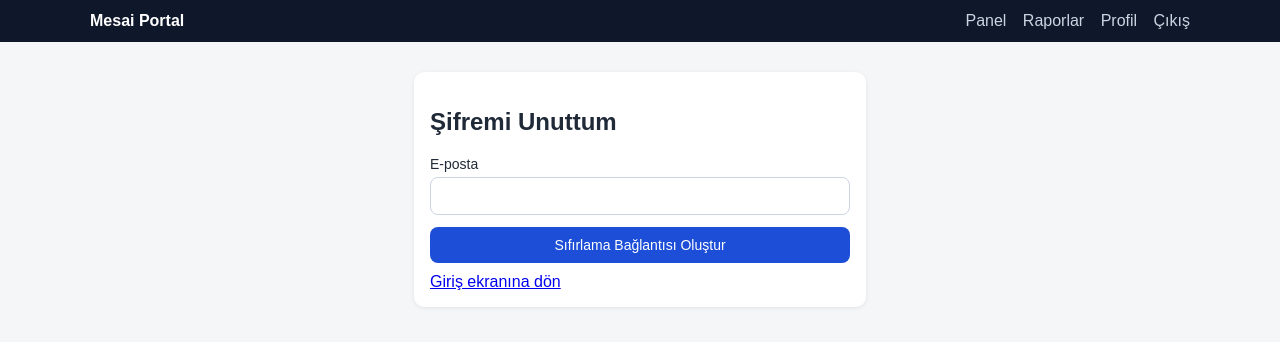
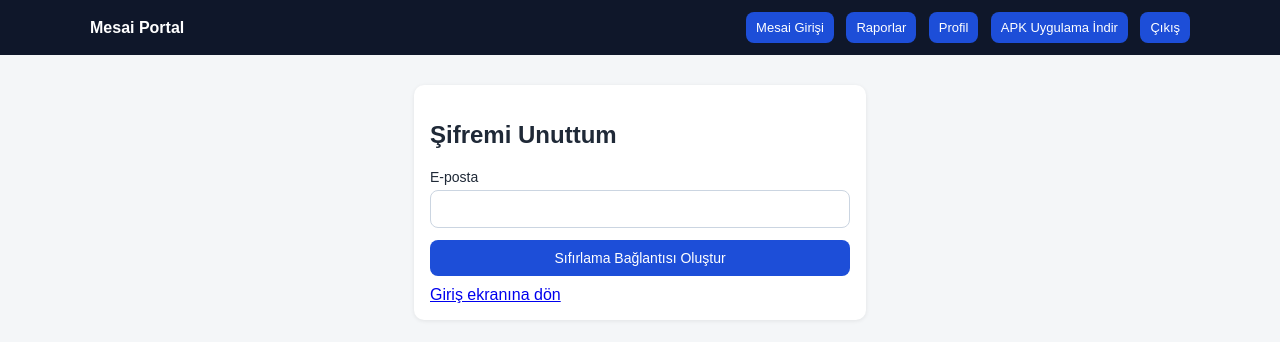
Before and after one commit to mehmettuzner42-code/mesai-web-portal, a Flask app: page /forgot-password in a window 1280 px wide. Shown: the top 342 px of the page. Run offline with Flask 3, Linux system fonts and the light colour scheme; the visitor is signed in with stand-in values (Sample User, id 1).

Commit message:
Add files via upload

```diff
--- a/app.py
+++ b/app.py
@@ -386,7 +386,7 @@ def build_recent_ui_items(entries):
 
 @app.context_processor
 def inject_helpers():
-    return {"fmt_num": fmt_num}
+    return {"fmt_num": fmt_num, "apk_url": app.config.get("APK_URL", "/download-apk")}
 
 
 @app.after_request
--- a/static/style.css
+++ b/static/style.css
@@ -24,9 +24,18 @@ body {
 }
 
 .topbar a {
-    color: #cbd5e1;
-    margin-left: 12px;
+    color: #ffffff;
+    margin-left: 8px;
     text-decoration: none;
+    background: #1d4ed8;
+    padding: 8px 10px;
+    border-radius: 8px;
+    display: inline-block;
+    font-size: 13px;
+}
+
+.topbar a:hover {
+    background: #1e40af;
 }
 
 .card {
--- a/templates/base.html
+++ b/templates/base.html
@@ -12,9 +12,10 @@
             <strong>Mesai Portal</strong>
             {% if session.get('user_id') %}
             <nav>
-                <a href="{{ url_for('dashboard') }}">Panel</a>
+                <a href="{{ url_for('dashboard') }}">Mesai Girişi</a>
                 <a href="{{ url_for('reports') }}">Raporlar</a>
                 <a href="{{ url_for('profile') }}">Profil</a>
+                <a href="{{ apk_url }}">APK Uygulama İndir</a>
                 <a href="{{ url_for('logout') }}">Çıkış</a>
             </nav>
             {% endif %}
--- a/templates/dashboard.html
+++ b/templates/dashboard.html
@@ -2,9 +2,6 @@
 {% block content %}
 <div class="header-row">
     <h2>{{ user.username }} - Mesai Paneli</h2>
-    <div class="links">
-        <a class="button-link" href="{{ apk_url }}">APK Uygulama İndir</a>
-    </div>
 </div>
 
 <div class="card">
@@ -14,9 +11,6 @@
     <p><strong>Ad Soyad:</strong> {{ profile.ad_soyad or "-" }}</p>
     <p><strong>Sicil No:</strong> {{ profile.sicil_no or "-" }}</p>
     <p><strong>Ekip Kodu:</strong> {{ profile.ekip_kodu or "-" }}</p>
-    <div class="links">
-        <a class="button-link" href="{{ url_for('profile') }}">Profili Düzenle</a>
-    </div>
 </div>
 
 <div class="card">
```
